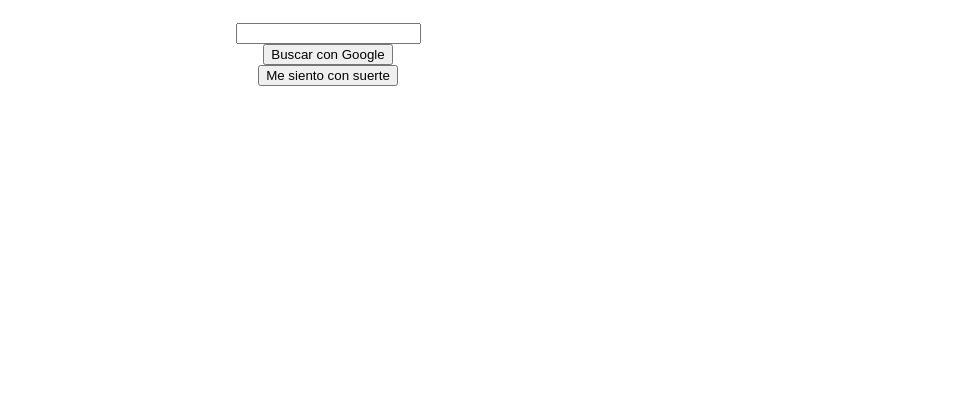
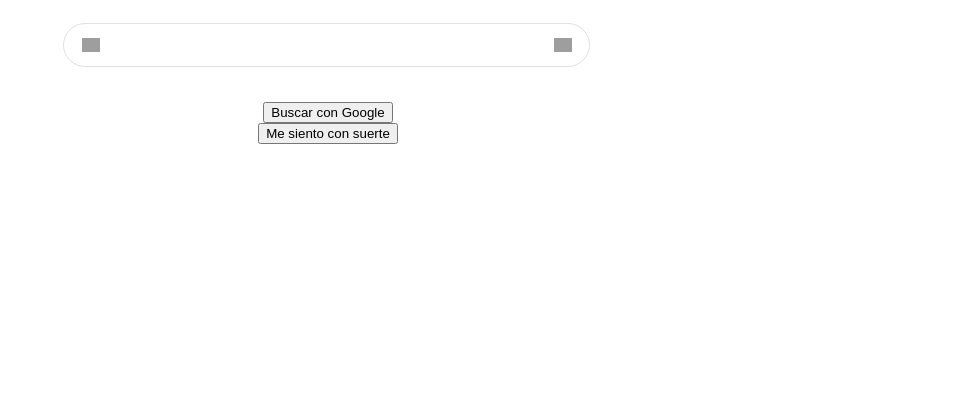
Before and after one commit to Damnstein/google-clone, a plain HTML site: page index.html in a window 1280 px wide. Shown: the part 395-800 px from the top of the page, without its empty margins (312-1280 px from the left). Drawn offline with Linux system fonts and the light colour scheme; grey boxes are pictures that could not be loaded.

Commit message:
Estilizacion del input y adicion de los iconos

```diff
--- a/css/styles.css
+++ b/css/styles.css
@@ -51,3 +51,43 @@ main .main-logo {
 main .main-logo img {
     width: 300px;
 }
+main .main-input {
+    width: 530px;
+    margin: 0 auto;
+    margin-bottom: 35px;
+}
+main .main-input-container {
+    width: 525px;
+    border-radius: 100px;
+    border: 1px solid #dfe1e5;
+    display: flex;
+    justify-content: center;
+    align-items: center;
+}
+main .main-input input {
+    width: 450px;
+    height: 40px;
+    border: none;
+    outline: none;
+}
+main .main-input-container:hover {
+    box-shadow: 0 1px 6px 0 #20212447;
+    border-color: #dfe1e500;
+}
+main .main-input .search-icon {
+    background-image: url('https://img.icons8.com/android/24/000000/search.png');
+    background-repeat: no-repeat;
+    background-position: center;
+    background-size: contain;
+    width: 18px;
+    height: 18px;
+}
+main .main-input .micro-icon {
+    background-image: url('https://www.gstatic.com/images/branding/googlemic/2x/googlemic_color_24dp.png');
+    background-repeat: no-repeat;
+    background-position: center;
+    background-size: contain;
+    width: 18px;
+    height: 18px;
+    cursor: pointer;
+}
```
